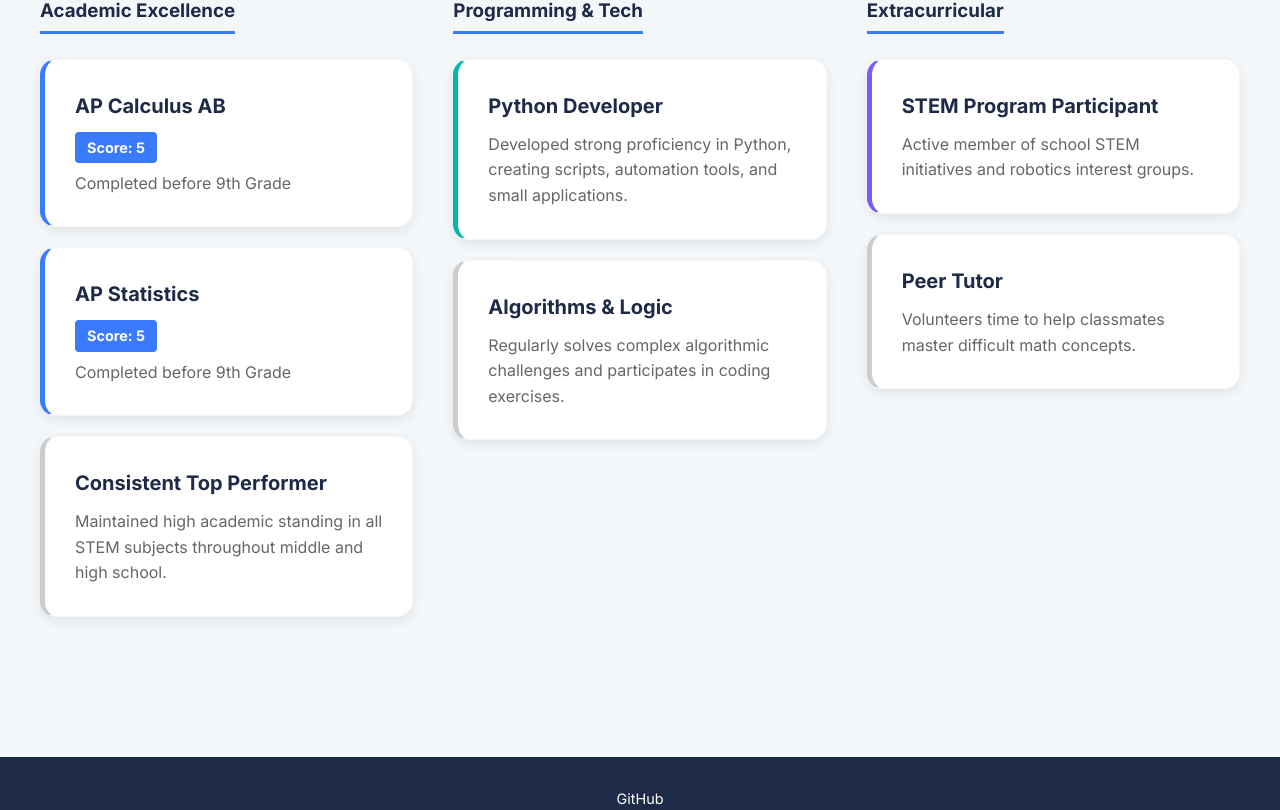
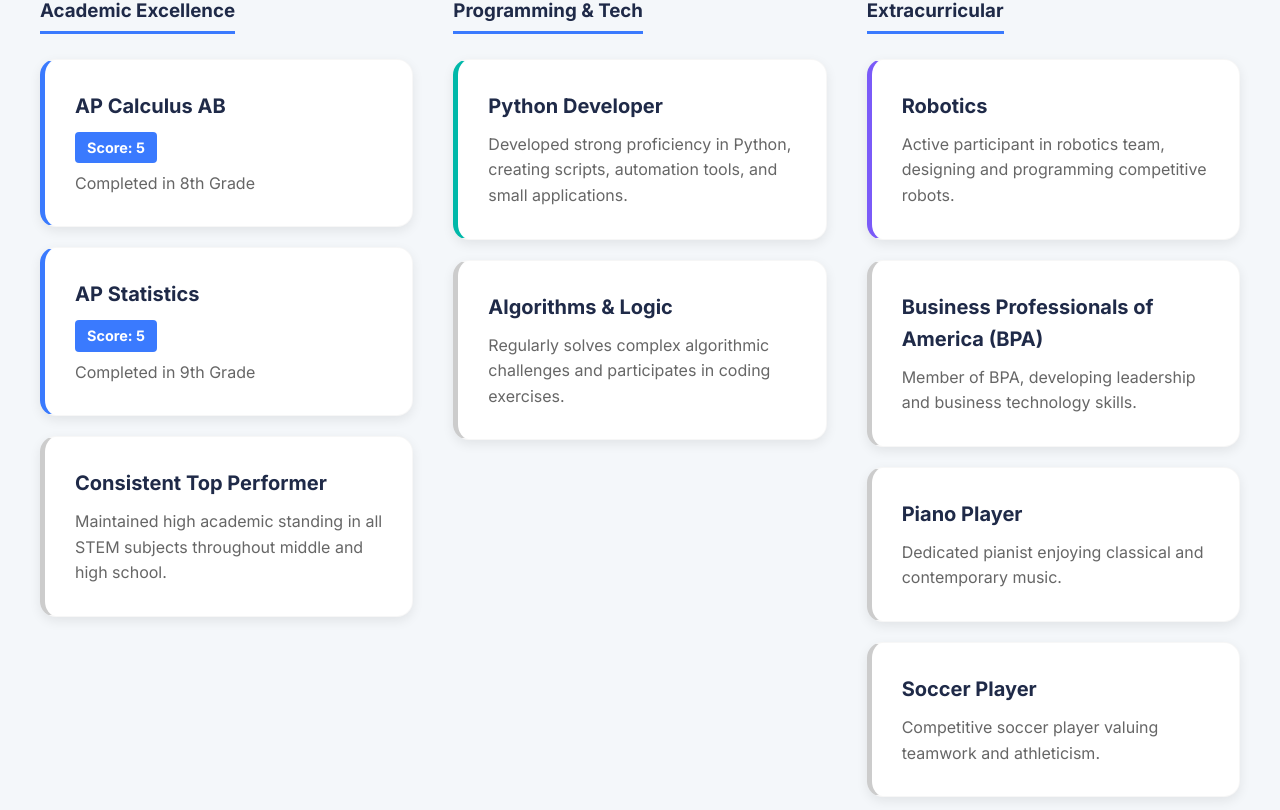
Before and after one commit to marypamis/chris_website, an Angular app: page /achievements in a window 1280 px wide. Shown: the part 370-1180 px from the top of the page. Built offline with nearby package versions, Linux system fonts and the light colour scheme.

Commit message:
content: Update AP scores timeframe and add extracurriculars

```diff
--- a/src/app/pages/about/about.html
+++ b/src/app/pages/about/about.html
@@ -7,7 +7,8 @@
                 learning beyond the classroom.
             </p>
             <p>
-                Before high school, I completed <strong>AP Calculus AB</strong> and <strong>AP Statistics</strong>,
+                I completed <strong>AP Calculus AB</strong> in 8th grade and <strong>AP Statistics</strong> in 9th
+                grade,
                 earning <strong>scores of 5 on both AP Exams</strong>. Math has always been my strongest subject, and I
                 enjoy exploring everything from algebra and geometry to calculus and probability.
             </p>
--- a/src/app/pages/achievements/achievements.html
+++ b/src/app/pages/achievements/achievements.html
@@ -8,12 +8,12 @@
             <div class="card bg-1">
                 <h4>AP Calculus AB</h4>
                 <div class="score">Score: 5</div>
-                <p>Completed before 9th Grade</p>
+                <p>Completed in 8th Grade</p>
             </div>
             <div class="card bg-1">
                 <h4>AP Statistics</h4>
                 <div class="score">Score: 5</div>
-                <p>Completed before 9th Grade</p>
+                <p>Completed in 9th Grade</p>
             </div>
             <div class="card bg-light">
                 <h4>Consistent Top Performer</h4>
@@ -39,12 +39,20 @@
         <div class="achievement-column">
             <h3>Extracurricular</h3>
             <div class="card bg-3">
-                <h4>STEM Program Participant</h4>
-                <p>Active member of school STEM initiatives and robotics interest groups.</p>
+                <h4>Robotics</h4>
+                <p>Active participant in robotics team, designing and programming competitive robots.</p>
             </div>
             <div class="card bg-light">
-                <h4>Peer Tutor</h4>
-                <p>Volunteers time to help classmates master difficult math concepts.</p>
+                <h4>Business Professionals of America (BPA)</h4>
+                <p>Member of BPA, developing leadership and business technology skills.</p>
+            </div>
+            <div class="card bg-light">
+                <h4>Piano Player</h4>
+                <p>Dedicated pianist enjoying classical and contemporary music.</p>
+            </div>
+            <div class="card bg-light">
+                <h4>Soccer Player</h4>
+                <p>Competitive soccer player valuing teamwork and athleticism.</p>
             </div>
         </div>
     </div>
--- a/src/app/pages/home/home.html
+++ b/src/app/pages/home/home.html
@@ -28,13 +28,13 @@
                 <div class="badge-icon">∫dx</div>
                 <h3>AP Calculus AB</h3>
                 <p class="highlight">Score: 5</p>
-                <p class="sub-text">(Pre-9th Grade)</p>
+                <p class="sub-text">(8th Grade)</p>
             </div>
             <div class="badge-card">
                 <div class="badge-icon">Σ</div>
                 <h3>AP Statistics</h3>
                 <p class="highlight">Score: 5</p>
-                <p class="sub-text">(Pre-9th Grade)</p>
+                <p class="sub-text">(9th Grade)</p>
             </div>
             <div class="badge-card">
                 <div class="badge-icon">🐍</div>
--- a/src/app/pages/interests/interests.html
+++ b/src/app/pages/interests/interests.html
@@ -26,5 +26,13 @@
             <h3>Teaching</h3>
             <p>Helping classmates understand math concepts and succeed in their studies.</p>
         </div>
+        <div class="interest-card">
+            <h3>Music (Piano)</h3>
+            <p>Playing piano allows me to express creativity and discipline outside of STEM.</p>
+        </div>
+        <div class="interest-card">
+            <h3>Sports (Soccer)</h3>
+            <p>Staying active and learning teamwork on the soccer field.</p>
+        </div>
     </div>
 </div>
```
